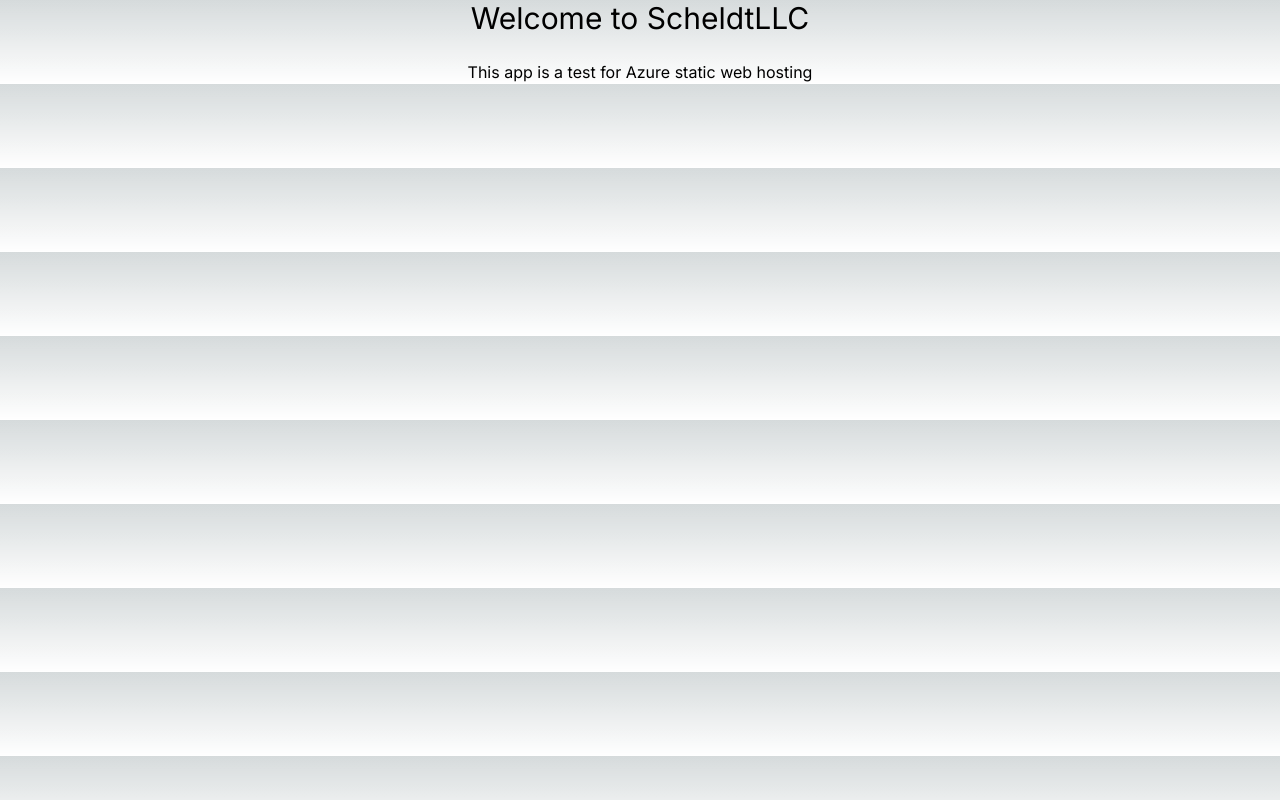
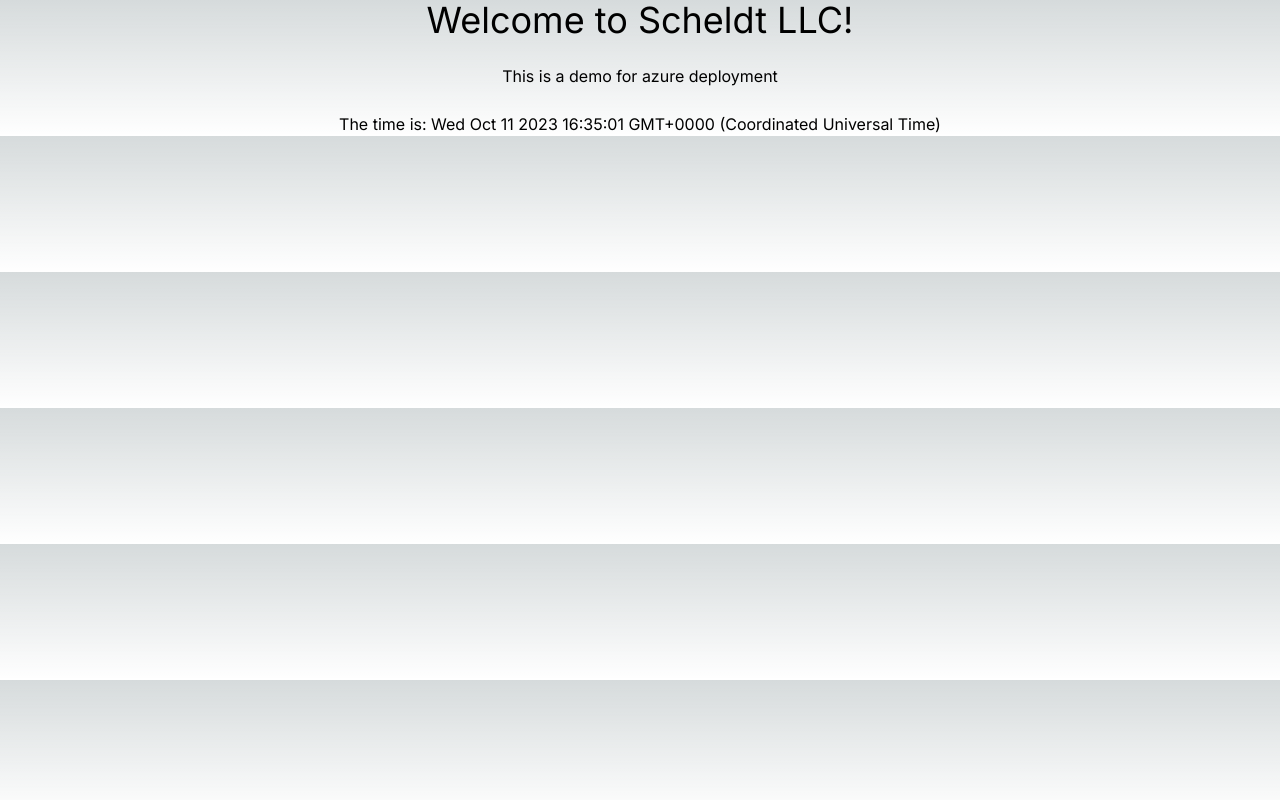
Before and after one commit to axemanks/scheldtllc, a Next.js app: page / in a window 1280 px wide. Built offline with nearby package versions, Linux system fonts and the light colour scheme.

Commit message:
added time api

```diff
--- /dev/null
+++ b/src/app/api/time/route.ts
@@ -0,0 +1,6 @@
+import { NextRequest, NextResponse } from "next/server";
+
+export const GET = (req: NextRequest) => {
+    const time = new Date().toString();
+    return new NextResponse (JSON.stringify({ time }));
+  }
--- a/src/app/page.tsx
+++ b/src/app/page.tsx
@@ -1,13 +1,37 @@
-import Image from 'next/image';
+"use client";
 
-export default function Home() {
+import Head from "next/head";
+import { useEffect, useState } from "react";
+
+
+
+export default function Home({ data }: { data: { time: string } }) {
+  const [time, setTime] = useState<Date | null>(null);
+  useEffect(() => {
+      fetch('/api/time')
+      .then(res => res.json())
+      .then(json => setTime(new Date(json.time)));
+  }, []);
+
+
   return (
-    <div>
-      <h1 className='text-center text-3xl'>Welcome to ScheldtLLC</h1>
-      <br />
-      <p className='text-center '>
-        This app is a test for Azure static web hosting
-      </p>
-    </div>
+      <div className="container">
+          <Head>
+              <title>Scheldt LLC</title>
+              <meta name="description" content="Demo app" />
+              <link rel="icon" href="/favicon.ico" />
+          </Head>
+
+          <main className="text-center ">
+              <h1 className="text-4xl">
+              Welcome to Scheldt LLC!
+              </h1>
+              <br />
+              <p>This is a demo for azure deployment</p>
+              <br />
+              <p>The time is: {time?.toString()}</p>
+              </main>
+
+              </div>
   );
 }
```
